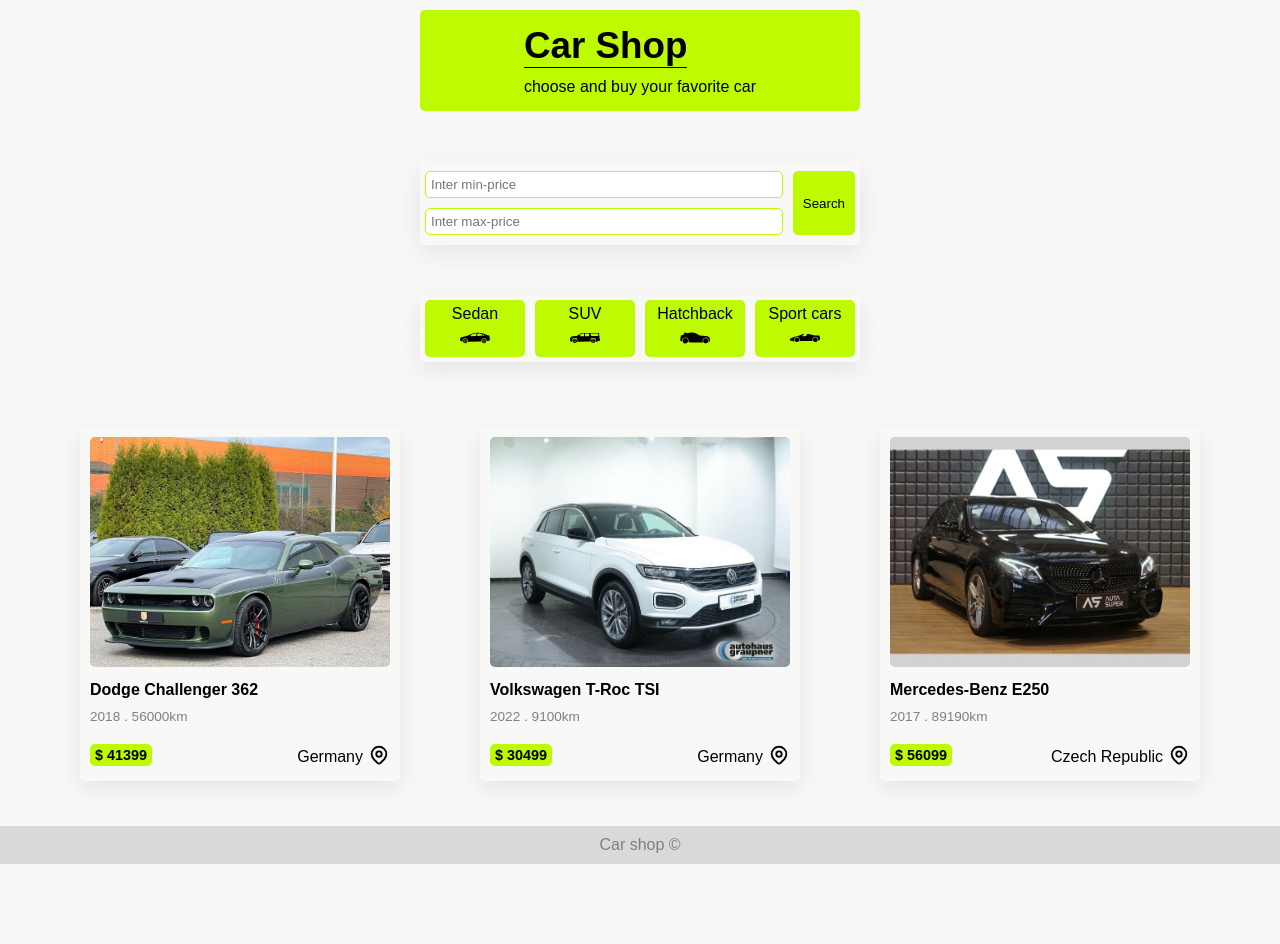
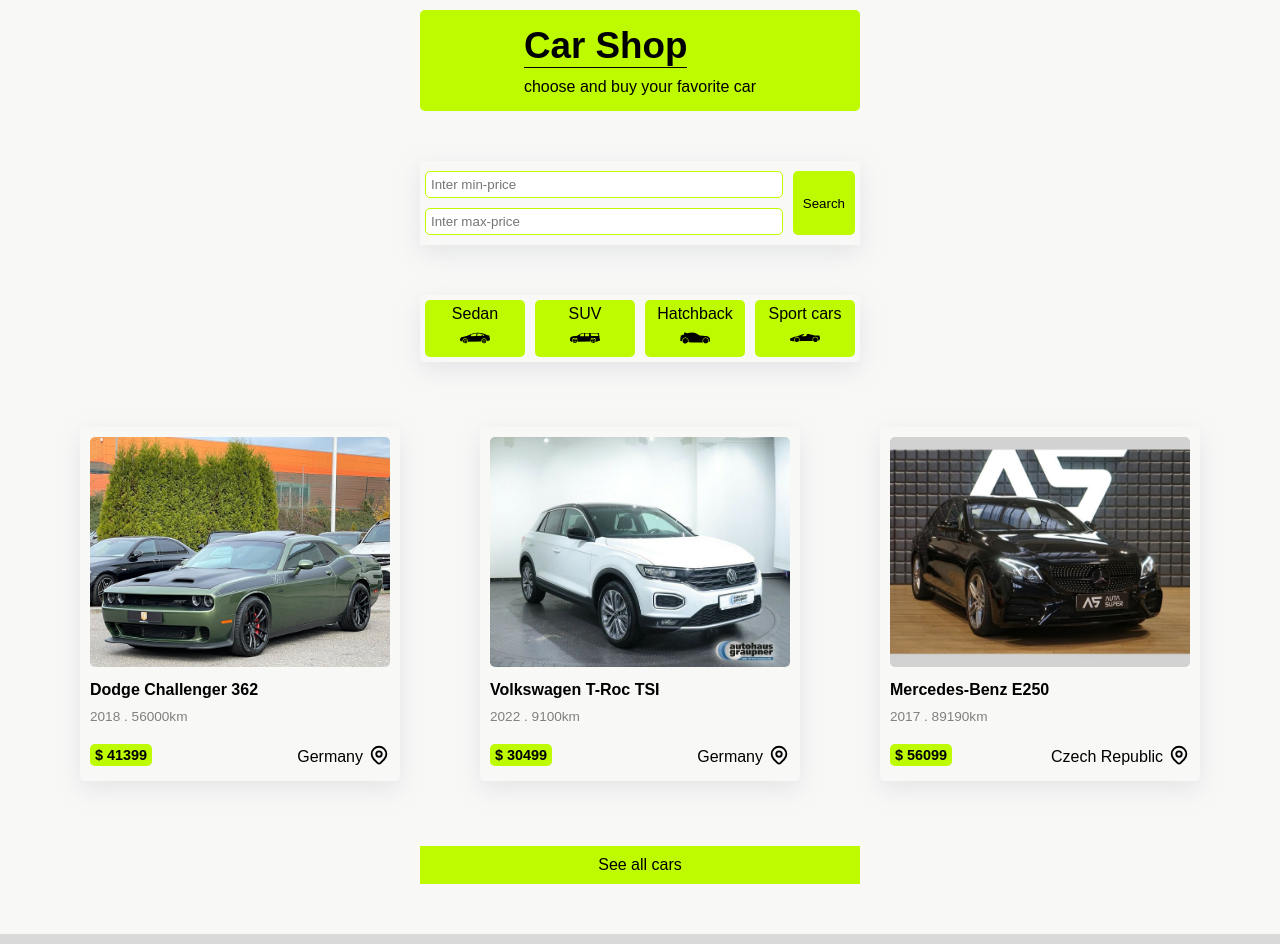
Before and after one commit to aqorbani/carshop, a Next.js app: page / in a window 1280 px wide. Shown: the top 944 px of the page. Before the commit the page ends 864 px from the top, so only its background shows below. Built offline with nearby package versions, Linux system fonts and the light colour scheme.

Commit message:
add button to go cars page in main page

```diff
--- /dev/null
+++ b/components/modules/AllButton.js
@@ -0,0 +1,12 @@
+import Link from "next/link";
+import styles from "./AllButton.module.css";
+
+function AllButton() {
+  return (
+    <div className={styles.container}>
+      <Link href="/cars">See all cars</Link>
+    </div>
+  );
+}
+
+export default AllButton;
--- /dev/null
+++ b/components/modules/AllButton.module.css
@@ -0,0 +1,18 @@
+.container {
+  width: 440px;
+  margin: 50px auto;
+}
+
+.container a {
+  background-color: #befa00;
+  display: block;
+  width: 100%;
+  text-align: center;
+  padding: 10px 0;
+}
+
+@media (max-width: 600px) {
+  .container {
+    width: 320px;
+  }
+}
--- a/pages/index.js
+++ b/pages/index.js
@@ -1,3 +1,4 @@
+import AllButton from "@/components/modules/AllButton";
 import Categories from "@/components/modules/Categories";
 import SearchBar from "@/components/modules/SearchBar";
 import CarsPage from "@/components/templates/CarsPage";
@@ -10,6 +11,7 @@
       <SearchBar />
       <Categories />
       <CarsPage data={cars} />
+      <AllButton />
     </div>
   );
 }
```
